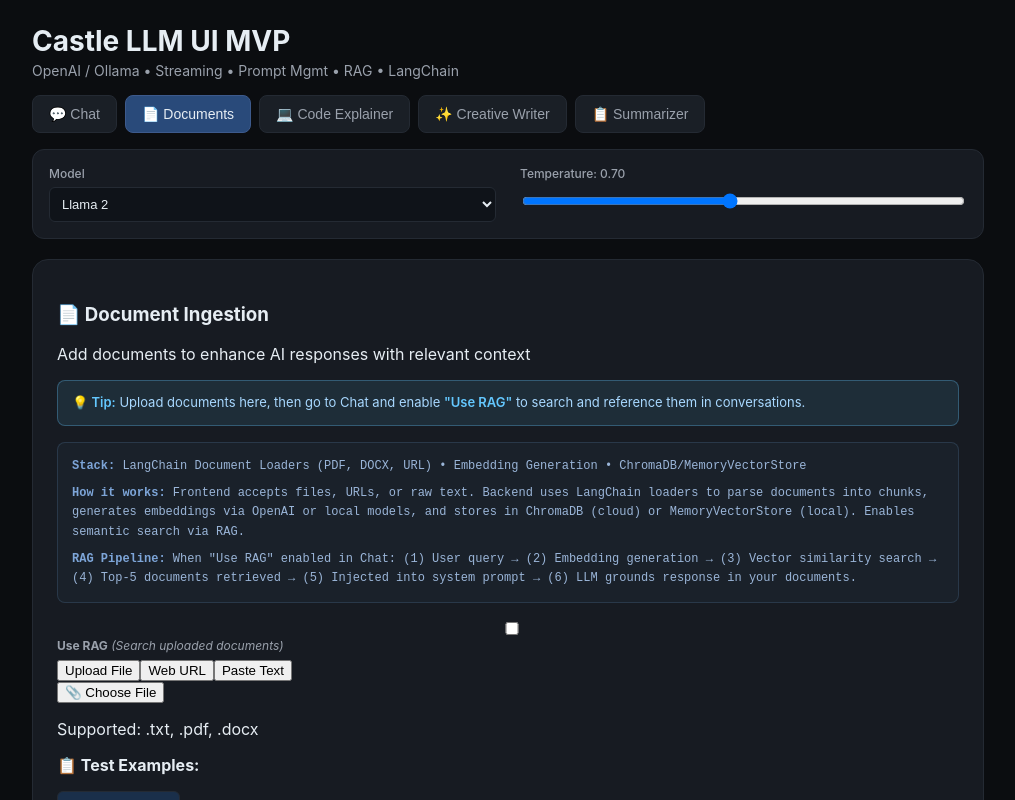
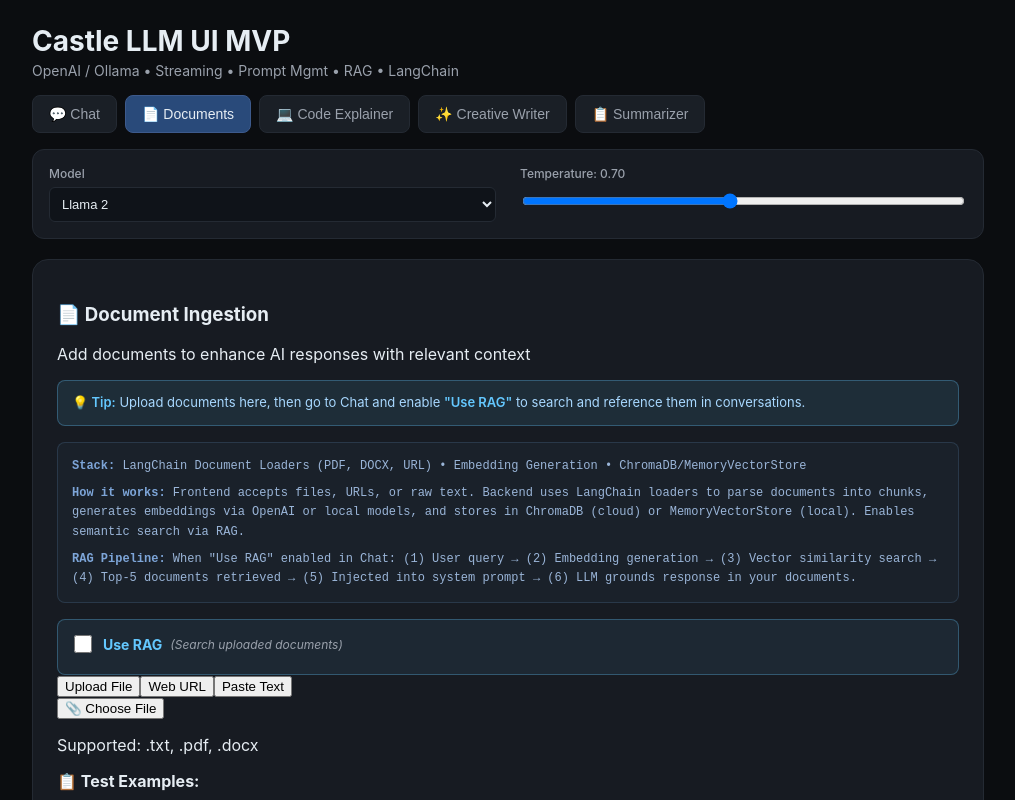
Before and after one commit to radgh1/castle-llm-mvp, a React (Vite) app in the folder client/: page / in a window 1280 px wide. Both pictures are taken after a click on the button "📄 Documents". Shown: the top 800 px of the page, without its empty margins (132-1147 px from the left). Built offline with nearby package versions, Linux system fonts and the light colour scheme; no server answers.

Commit message:
Add document-upload toggles styling to match controls toggles exactly

```diff
--- a/client/src/styles.css
+++ b/client/src/styles.css
@@ -145,6 +145,40 @@
 }
 
 .controls .toggles em {
+  color: var(--muted);
+  font-size: 12px;
+  font-style: italic;
+}
+
+/* Apply same styling to document-upload toggles */
+.document-upload .toggles {
+  margin-top: 16px;
+  padding: 12px;
+  background: rgba(100, 200, 255, 0.08);
+  border: 1px solid rgba(100, 200, 255, 0.3);
+  border-radius: 8px;
+}
+
+.document-upload .toggles label {
+  display: flex;
+  align-items: center;
+  gap: 8px;
+  font-size: 14px;
+  cursor: pointer;
+}
+
+.document-upload .toggles input[type="checkbox"] {
+  width: 18px;
+  height: 18px;
+  cursor: pointer;
+  accent-color: #64c8ff;
+}
+
+.document-upload .toggles strong {
+  color: #64c8ff;
+}
+
+.document-upload .toggles em {
   color: var(--muted);
   font-size: 12px;
   font-style: italic;
```
